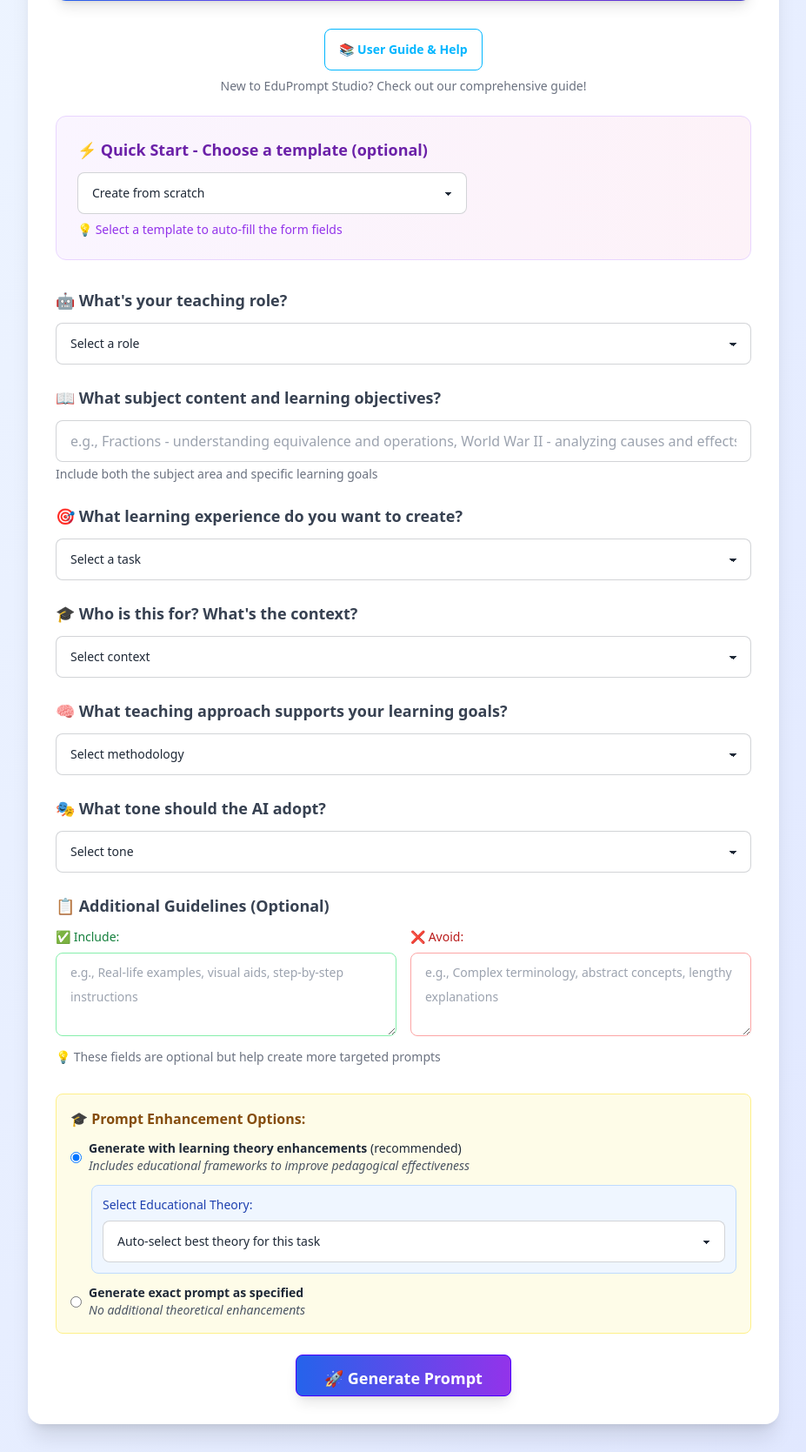
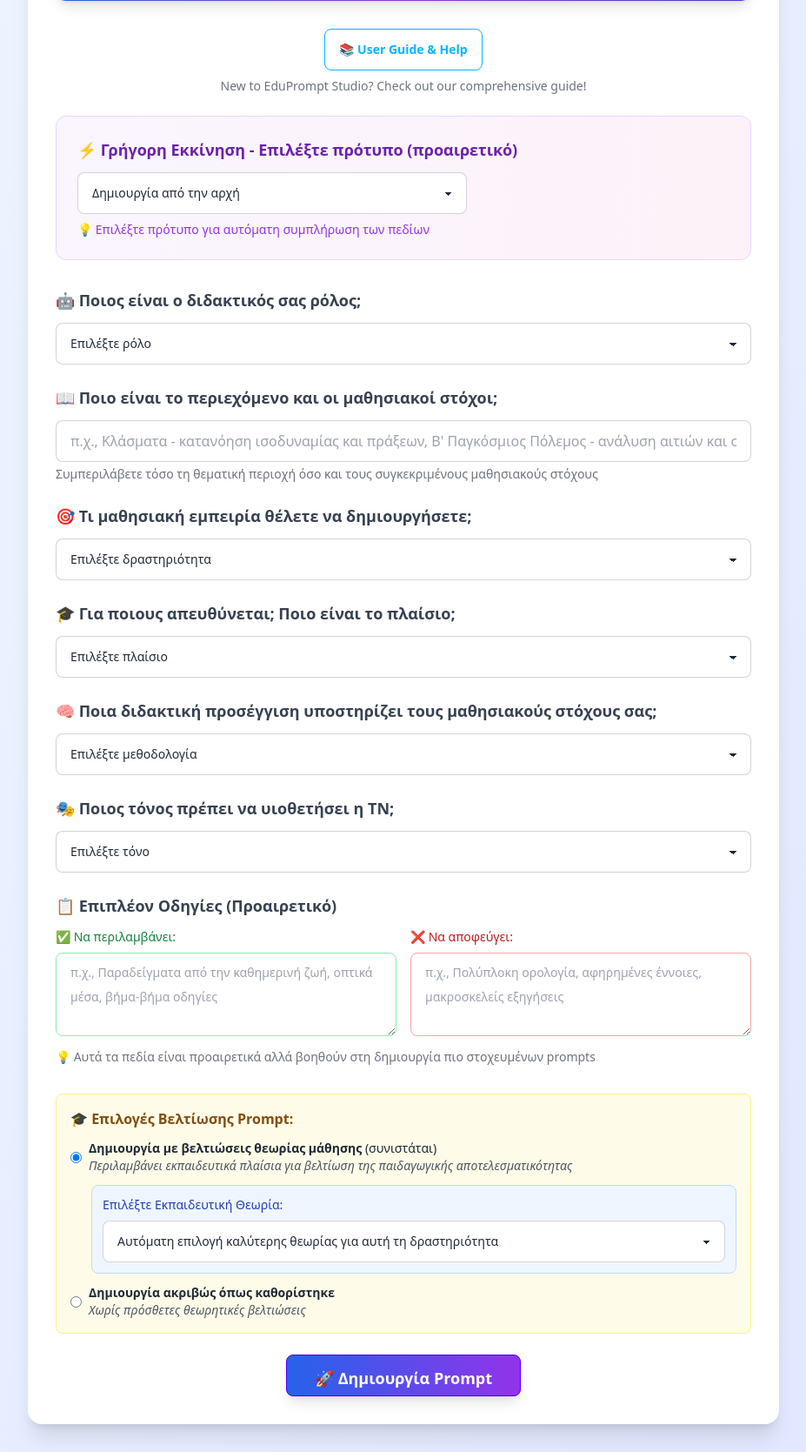
Before and after one commit to dourvas/eduprompt-studio, a Django app: template generator/templates/generator/index.html in a window 1280 px wide. Shown: the part 371-2040 px from the top of the page at 87% size, without its empty margins (176-1103 px from the left). Run offline with Django 5.2, Linux system fonts and the light colour scheme; the template is opened without the code that fills it, so the values that code supplies are empty; some libraries are stand-ins or nearby versions.

Commit message:
Translate form to Greek - Μετάφραση φόρμας στα ελληνικά

```diff
--- a/generator/templates/generator/index.html
+++ b/generator/templates/generator/index.html
@@ -89,357 +89,186 @@
 
 
 
-        <!-- QUICK START TEMPLATES -->
-
         <div class="mb-8 p-6 bg-gradient-to-r from-purple-50 to-pink-50 rounded-xl border border-purple-200">
-
   <label for="template" class="block text-lg font-semibold mb-3 text-purple-800">
-
-            ⚡ Quick Start - Choose a template (optional)
-
+    ⚡ Γρήγορη Εκκίνηση - Επιλέξτε πρότυπο (προαιρετικό)
   </label>
-
   <select id="template" name="template" class="select select-bordered w-full max-w-md bg-white">
-
-            <option value="">Create from scratch</option>
-
-            <optgroup label="📚 Lesson Planning">
-
-              <option value="lesson_plan">Complete Lesson Plan</option>
-
-              <option value="warm_up">Warm-up Activities</option>
-
-              <option value="lesson_intro">Introduction to New Topic</option>
-
+    <option value="">Δημιουργία από την αρχή</option>
+    <optgroup label="📚 Σχεδιασμός Μαθήματος">
+      <option value="lesson_plan">Πλήρες Σχέδιο Μαθήματος</option>
+      <option value="warm_up">Δραστηριότητες Προθέρμανσης</option>
+      <option value="lesson_intro">Εισαγωγή σε Νέο Θέμα</option>
     </optgroup>
-
-            <optgroup label="🤔 Critical Thinking">
-
-              <option value="critical_questions">Critical Thinking Questions</option>
-
-              <option value="problem_solving">Problem-Solving Activities</option>
-
-              <option value="debates">Discussions & Debates</option>
-
+    <optgroup label="🤔 Κριτική Σκέψη">
+      <option value="critical_questions">Ερωτήσεις Κριτικής Σκέψης</option>
+      <option value="problem_solving">Δραστηριότητες Επίλυσης Προβλημάτων</option>
+      <option value="debates">Συζητήσεις & Διαλογικές Συζητήσεις</option>
     </optgroup>
-
-            <optgroup label="📝 Practice & Activities">
-
-              <option value="practice_exercises">Practice Exercises</option>
-
-              <option value="group_activities">Group Activities</option>
-
-              <option value="creative_writing">Creative Writing Prompts</option>
-
+    <optgroup label="📝 Εξάσκηση & Δραστηριότητες">
+      <option value="practice_exercises">Ασκήσεις Εξάσκησης</option>
+      <option value="group_activities">Ομαδικές Δραστηριότητες</option>
+      <option value="creative_writing">Δημιουργική Γραφή</option>
     </optgroup>
-
-            <optgroup label="🎯 Assessment">
-
-              <option value="quiz_assessment">Quiz & Assessment</option>
-
-              <option value="rubrics">Create Rubrics</option>
-
-              <option value="feedback">Provide Feedback</option>
-
+    <optgroup label="🎯 Αξιολόγηση">
+      <option value="quiz_assessment">Κουίζ & Αξιολόγηση</option>
+      <option value="rubrics">Δημιουργία Κριτηρίων Αξιολόγησης (Rubrics)</option>
+      <option value="feedback">Παροχή Ανατροφοδότησης</option>
     </optgroup>
-
-            <optgroup label="🌟 Differentiation">
-
-              <option value="differentiated">Differentiated Activities</option>
-
-              <option value="special_needs">Special Educational Needs</option>
-
-              <option value="revision">Revision Activities</option>
-
+    <optgroup label="🌟 Διαφοροποίηση">
+      <option value="differentiated">Διαφοροποιημένες Δραστηριότητες</option>
+      <option value="special_needs">Ειδικές Εκπαιδευτικές Ανάγκες</option>
+      <option value="revision">Δραστηριότητες Επανάληψης</option>
     </optgroup>
-
   </select>
-
-          <p class="text-sm text-purple-600 mt-2">💡 Select a template to auto-fill the form fields</p>
-
-        </div>
-
-
+  <p class="text-sm text-purple-600 mt-2">💡 Επιλέξτε πρότυπο για αυτόματη συμπλήρωση των πεδίων</p>
+</div>
 
 <!-- ROLE -->
-
 <div class="mb-6">
-
   <label for="role" class="block text-lg font-semibold mb-3 text-gray-700">
-
-            🤖 What's your teaching role?
-
+    🤖 Ποιος είναι ο διδακτικός σας ρόλος;
   </label>
-
   <div class="flex flex-col sm:flex-row gap-3">
-
     <select id="role" name="role" class="select select-bordered flex-1">
-
-              <option value="">Select a role</option>
-
-              <optgroup label="Education Levels">
-
+      <option value="">Επιλέξτε ρόλο</option>
+      <optgroup label="Εκπαιδευτικές Βαθμίδες">
         <option>Kindergarten teacher</option>
-
         <option>Elementary school teacher</option>
-
         <option>Middle school teacher</option>
-
         <option>High school teacher</option>
-
         <option>Special education teacher</option>
-
         <option>Language instructor</option>
-
       </optgroup>
-
-              <optgroup label="Subject Specialists">
-
+      <optgroup label="Ειδικότητες Μαθημάτων">
         <option>Math teacher</option>
-
         <option>Science teacher</option>
-
         <option>History teacher</option>
-
         <option>Literature teacher</option>
-
         <option>Art teacher</option>
-
         <option>PE teacher</option>
-
       </optgroup>
-
-              <optgroup label="Other Roles">
-
+      <optgroup label="Άλλοι Ρόλοι">
         <option>Tutor</option>
-
         <option>Parent explaining to child</option>
-
         <option>Educational consultant</option>
-
         <option>Other</option>
-
       </optgroup>
-
     </select>
-
     <input id="roleOther" name="roleOther" type="text"
-
-              placeholder="Please specify..."
-
+      placeholder="Παρακαλώ διευκρινίστε..."
       class="input input-bordered flex-1 hidden" />
-
-          </div>
-
-        </div>
-
-
+  </div>
+</div>
 
 <!-- SUBJECT/TOPIC -->
-
 <div class="mb-6">
-
   <label for="subject" class="block text-lg font-semibold mb-3 text-gray-700">
-
-            📖 What subject content and learning objectives?
-
+    📖 Ποιο είναι το περιεχόμενο και οι μαθησιακοί στόχοι;
   </label>
-
   <input id="subject" name="subject" type="text"
-
-            placeholder="e.g., Fractions - understanding equivalence and operations, World War II - analyzing causes and effects"
-
+    placeholder="π.χ., Κλάσματα - κατανόηση ισοδυναμίας και πράξεων, Β' Παγκόσμιος Πόλεμος - ανάλυση αιτιών και συνεπειών"
     class="input input-bordered w-full"
-
     required />
-
-            <p class="text-sm text-gray-500 mt-1">Include both the subject area and specific learning goals</p>
-
-        </div>
-
-
+    <p class="text-sm text-gray-500 mt-1">Συμπεριλάβετε τόσο τη θεματική περιοχή όσο και τους συγκεκριμένους μαθησιακούς στόχους</p>
+</div>
 
 <!-- TASK -->
-
 <div class="mb-6">
-
   <label for="task" class="block text-lg font-semibold mb-3 text-gray-700">
-
-            🎯 What learning experience do you want to create?
-
+    🎯 Τι μαθησιακή εμπειρία θέλετε να δημιουργήσετε;
   </label>
-
   <div class="flex flex-col sm:flex-row gap-3">
-
     <select id="task" name="task" class="select select-bordered flex-1">
-
-              <option value="">Select a task</option>
-
-              <optgroup label="Technology-Enhanced Content Creation">
-
+      <option value="">Επιλέξτε δραστηριότητα</option>
+      <optgroup label="Δημιουργία Περιεχομένου με Τεχνολογία">
         <option>Create a complete lesson plan with objectives</option>
-
         <option>Generate practice exercises with answers</option>
-
         <option>Design a quiz or assessment</option>
-
         <option>Create a project rubric</option>
-
         <option>Create vocabulary activities</option>
-
         <option>Provide feedback on student work</option>
-
       </optgroup>
-
-              <optgroup label="Technology-Enhanced Pedagogy">
-
+      <optgroup label="Παιδαγωγική με Τεχνολογία">
         <option>Design a warm-up activity</option>
-
         <option>Create an introduction to new topic</option>
-
         <option>Create gamified learning activities</option>
-
         <option>Design hands-on experiments</option>
-
         <option>Create storytelling activities</option>
-
         <option>Design real-world applications</option>
-
       </optgroup>
-
-              <optgroup label="Comprehensive Learning Design">
-
+      <optgroup label="Ολοκληρωμένος Σχεδιασμός Μάθησης">
         <option>Create critical thinking questions</option>
-
         <option>Design problem-solving scenarios</option>
-
         <option>Generate debate topics and arguments</option>
-
         <option>Create case studies for analysis</option>
-
         <option>Design differentiated activities</option>
-
         <option>Create activities for multiple intelligences</option>
-
         <option>Adapt content for special needs</option>
-
         <option>Generate extension activities</option>
-
         <option>Create revision activities</option>
-
         <option>Generate creative writing prompts</option>
-
       </optgroup>
-
-              <optgroup label="Other">
-
+      <optgroup label="Άλλο">
         <option>Other</option>
-
       </optgroup>
-
     </select>
-
     <input id="taskOther" name="taskOther" type="text"
-
-              placeholder="Please specify..."
-
+      placeholder="Παρακαλώ διευκρινίστε..."
       class="input input-bordered flex-1 hidden" />
-
-          </div>
-
-        </div>
-
-
+  </div>
+</div>
 
 <!-- CONTEXT -->
-
 <div class="mb-6">
-
   <label for="context" class="block text-lg font-semibold mb-3 text-gray-700">
-
-            🎓 Who is this for? What's the context?
-
+    🎓 Για ποιους απευθύνεται; Ποιο είναι το πλαίσιο;
   </label>
-
   <div class="flex flex-col sm:flex-row gap-3">
-
     <select id="context" name="context" class="select select-bordered flex-1" required>
-
-              <option value="">Select context</option>
-
-              <optgroup label="Age Groups">
-
+      <option value="">Επιλέξτε πλαίσιο</option>
+      <optgroup label="Ηλικιακές Ομάδες">
         <option>Preschool (ages 3-5)</option>
-
         <option>Primary students (ages 6-11)</option>
-
         <option>Lower secondary (ages 12-14)</option>
-
         <option>Upper secondary (ages 15-18)</option>
-
         <option>Adult learners</option>
-
       </optgroup>
-
-              <optgroup label="Learning Environments">
-
+      <optgroup label="Μαθησιακά Περιβάλλοντα">
         <option>Traditional classroom</option>
-
         <option>Online/remote learning</option>
-
         <option>Hybrid classroom</option>
-
         <option>Homeschool setting</option>
-
         <option>After-school program</option>
-
       </optgroup>
-
-              <optgroup label="Special Considerations">
-
+      <optgroup label="Ειδικές Περιπτώσεις">
         <option>Mixed-ability classroom</option>
-
         <option>ESL/EFL learners</option>
-
         <option>Students with learning difficulties</option>
-
         <option>Gifted students</option>
-
         <option>Students preparing for exams</option>
-
       </optgroup>
-
-              <optgroup label="Other">
-
+      <optgroup label="Άλλο">
         <option>Other</option>
-
       </optgroup>
-
     </select>
-
     <input id="contextOther" name="contextOther" type="text"
-
-              placeholder="Please specify..."
-
+      placeholder="Παρακαλώ διευκρινίστε..."
       class="input input-bordered flex-1 hidden" />
-
-          </div>
-
-        </div>
-
-
-
-      <!-- METHODOLOGY - Enhanced version με research-based suggestions -->
+  </div>
+</div>
+
+<!-- METHODOLOGY -->
 <div class="mb-6">
   <label for="methodology" class="block text-lg font-semibold mb-3 text-gray-700">
-    🧠 What teaching approach supports your learning goals?
+    🧠 Ποια διδακτική προσέγγιση υποστηρίζει τους μαθησιακούς στόχους σας;
   </label>
 
   <div class="flex flex-col sm:flex-row gap-3">
     <select id="methodology" name="methodology" class="select select-bordered flex-1">
-      <option value="">Select methodology</option>
-
-      <optgroup label="Traditional Pedagogical Methods">
+      <option value="">Επιλέξτε μεθοδολογία</option>
+
+      <optgroup label="Παραδοσιακές Παιδαγωγικές Μέθοδοι">
         <option>Direct Instruction</option>
         <option>Inquiry-based Learning</option>
         <option>Problem-based Learning</option>
@@ -449,7 +278,7 @@
         <option>Assessment-focused approaches</option>
       </optgroup>
 
-      <optgroup label="Technology-Enhanced Methods">
+      <optgroup label="Μέθοδοι με Ενσωμάτωση Τεχνολογίας">
         <option>Technology-supported Direct Instruction</option>
         <option>Digital Inquiry Learning</option>
         <option>Technology-enhanced Problem Solving</option>
@@ -459,28 +288,28 @@
         <option>Technology-enhanced Assessment</option>
       </optgroup>
 
-      <optgroup label="Other">
+      <optgroup label="Άλλο">
         <option>Other</option>
       </optgroup>
     </select>
 
     <input id="methodologyOther" name="methodologyOther" type="text"
-      placeholder="Please specify..."
+      placeholder="Παρακαλώ διευκρινίστε..."
       class="input input-bordered flex-1 hidden" />
   </div>
 
-  <!-- Research-Based Suggestion Display -->
+  <!-- Πρόταση Βασισμένη σε Έρευνα -->
   <div id="methodology_suggestion" class="mt-3 p-3 bg-blue-50 rounded-lg border border-blue-200 hidden">
     <div class="flex items-start space-x-2">
       <div class="text-blue-600 mt-0.5 flex-shrink-0">💡</div>
       <div class="min-w-0 flex-1">
-        <div class="text-sm font-medium text-blue-800 mb-1">Research-Based Suggestion:</div>
+        <div class="text-sm font-medium text-blue-800 mb-1">Πρόταση Βασισμένη σε Έρευνα:</div>
         <div id="suggestion_content" class="text-sm text-blue-700 leading-relaxed mb-2"></div>
         <div class="text-xs text-blue-600 italic" id="suggestion_citation"></div>
 
-        <!-- Alternative Options -->
+        <!-- Εναλλακτικές Επιλογές -->
         <div class="mt-3 pt-2 border-t border-blue-200">
-          <div class="text-xs font-medium text-blue-800 mb-2">Alternative approaches you might consider:</div>
+          <div class="text-xs font-medium text-blue-800 mb-2">Εναλλακτικές προσεγγίσεις που μπορείτε να εξετάσετε:</div>
           <div id="alternative_options" class="flex flex-wrap gap-2"></div>
         </div>
       </div>
@@ -488,166 +317,107 @@
   </div>
 </div>
 
-
 <!-- TONE -->
-
 <div class="mb-6">
-
   <label for="tone" class="block text-lg font-semibold mb-3 text-gray-700">
-
-            🎭 What tone should the AI adopt?
-
+    🎭 Ποιος τόνος πρέπει να υιοθετήσει η ΤΝ;
   </label>
-
   <div class="flex flex-col sm:flex-row gap-3">
-
     <select id="tone" name="tone" class="select select-bordered flex-1">
-
-              <option value="">Select tone</option>
-
-              <optgroup label="Supportive">
-
+      <option value="">Επιλέξτε τόνο</option>
+      <optgroup label="Υποστηρικτικός">
         <option>Encouraging and supportive</option>
-
         <option>Patient and gentle</option>
-
         <option>Motivational and inspiring</option>
-
         <option>Nurturing and caring</option>
-
       </optgroup>
-
-              <optgroup label="Engaging">
-
+      <optgroup label="Ελκυστικός">
         <option>Friendly and conversational</option>
-
         <option>Humorous and playful</option>
-
         <option>Enthusiastic and energetic</option>
-
         <option>Curious and exploratory</option>
-
       </optgroup>
-
-              <optgroup label="Professional">
-
+      <optgroup label="Επαγγελματικός">
         <option>Academic and precise</option>
-
         <option>Neutral and objective</option>
-
         <option>Formal and structured</option>
-
         <option>Clear and direct</option>
-
       </optgroup>
-
-              <optgroup label="Casual">
-
+      <optgroup label="Χαλαρός">
         <option>Informal and casual</option>
-
         <option>Relaxed and approachable</option>
-
         <option>Other</option>
-
       </optgroup>
-
     </select>
-
     <input id="toneOther" name="toneOther" type="text"
-
-              placeholder="Please specify..."
-
+      placeholder="Παρακαλώ διευκρινίστε..."
       class="input input-bordered flex-1 hidden" />
-
-          </div>
-
-        </div>
-
-
+  </div>
+</div>
 
 <!-- EXAMPLES / EXCLUSIONS -->
-
 <div class="mb-8">
-
   <label for="examples" class="block text-lg font-semibold mb-3 text-gray-700">
-
-            📋 Additional Guidelines (Optional)
-
+    📋 Επιπλέον Οδηγίες (Προαιρετικό)
   </label>
-
   <div class="grid md:grid-cols-2 gap-4">
-
     <div>
-
-              <label class="block text-sm font-medium mb-2 text-green-700">✅ Include:</label>
-
+      <label class="block text-sm font-medium mb-2 text-green-700">✅ Να περιλαμβάνει:</label>
       <textarea id="include" name="include"
-
-                placeholder="e.g., Real-life examples, visual aids, step-by-step instructions"
-
+        placeholder="π.χ., Παραδείγματα από την καθημερινή ζωή, οπτικά μέσα, βήμα-βήμα οδηγίες"
         class="textarea textarea-bordered w-full h-24 border-green-300 focus:border-green-500"></textarea>
-
-            </div>
-
+    </div>
     <div>
-
-              <label class="block text-sm font-medium mb-2 text-red-700">❌ Avoid:</label>
-
+      <label class="block text-sm font-medium mb-2 text-red-700">❌ Να αποφεύγει:</label>
       <textarea id="exclude" name="exclude"
-
-                placeholder="e.g., Complex terminology, abstract concepts, lengthy explanations"
-
+        placeholder="π.χ., Πολύπλοκη ορολογία, αφηρημένες έννοιες, μακροσκελείς εξηγήσεις"
         class="textarea textarea-bordered w-full h-24 border-red-300 focus:border-red-500"></textarea>
-
-            </div>
-
-          </div>
-
-          <p class="text-sm text-gray-500 mt-2">💡 These fields are optional but help create more targeted prompts</p>
-
-        </div>
-
-        <!-- ENHANCEMENT OPTIONS - Αντικαταστήστε το υπάρχον section -->
+    </div>
+  </div>
+  <p class="text-sm text-gray-500 mt-2">💡 Αυτά τα πεδία είναι προαιρετικά αλλά βοηθούν στη δημιουργία πιο στοχευμένων prompts</p>
+</div>
+
+<!-- ENHANCEMENT OPTIONS -->
 <div class="mb-6 p-4 bg-yellow-50 rounded-lg border border-yellow-200">
-  <h4 class="font-semibold text-yellow-800 mb-3">🎓 Prompt Enhancement Options:</h4>
+  <h4 class="font-semibold text-yellow-800 mb-3">🎓 Επιλογές Βελτίωσης Prompt:</h4>
   <div class="space-y-3">
     <label class="flex items-center">
       <input type="radio" name="enhancement" value="enhanced" class="mr-2" checked>
       <span class="text-sm">
-        <strong>Generate with learning theory enhancements</strong> (recommended)
-        <br><em class="text-gray-600">Includes educational frameworks to improve pedagogical effectiveness</em>
+        <strong>Δημιουργία με βελτιώσεις θεωρίας μάθησης</strong> (συνιστάται)
+        <br><em class="text-gray-600">Περιλαμβάνει εκπαιδευτικά πλαίσια για βελτίωση της παιδαγωγικής αποτελεσματικότητας</em>
       </span>
     </label>
 
-    <!-- Theory Selection - Shows when Enhanced is selected -->
+    <!-- Επιλογή Θεωρίας - Εμφανίζεται όταν επιλεγεί το Enhanced -->
     <div id="theory_selection_section" class="ml-6 mt-3 p-3 bg-blue-50 rounded-lg border border-blue-200">
-      <label class="block text-sm font-medium text-blue-800 mb-2">Select Educational Theory:</label>
+      <label class="block text-sm font-medium text-blue-800 mb-2">Επιλέξτε Εκπαιδευτική Θεωρία:</label>
 
       <div class="space-y-3">
-        <!-- Theory Dropdown -->
+        <!-- Αναπτυσσόμενο Μενού Θεωριών -->
         <select id="theory_enhancement" name="theory_enhancement" class="select select-bordered w-full bg-white text-sm">
-          <option value="">Auto-select best theory for this task</option>
-          <option value="blooms">Bloom's Taxonomy - Cognitive Progression</option>
-          <option value="udl">UDL Principles - Inclusive Design</option>
-          <option value="tpack">TPACK Framework - Technology Integration</option>
-          <option value="constructivist">Constructivist Learning - Active Discovery</option>
-          <option value="social_learning">Social Learning Theory - Peer Collaboration</option>
-          <option value="scaffolding">Scaffolding - Gradual Support</option>
-          <option value="differentiation">Differentiated Instruction - Individual Pathways</option>
+          <option value="">Αυτόματη επιλογή καλύτερης θεωρίας για αυτή τη δραστηριότητα</option>
+          <option value="blooms">Ταξινομία Bloom (Bloom's Taxonomy) - Γνωστική Εξέλιξη</option>
+          <option value="udl">Αρχές UDL (Universal Design for Learning) - Συμπεριληπτικός Σχεδιασμός</option>
+          <option value="tpack">Πλαίσιο TPACK - Ενσωμάτωση Τεχνολογίας</option>
+          <option value="constructivist">Εποικοδομιστική Μάθηση (Constructivist Learning) - Ενεργή Ανακάλυψη</option>
+          <option value="social_learning">Θεωρία Κοινωνικής Μάθησης (Social Learning Theory) - Συνεργασία με Συνομηλίκους</option>
+          <option value="scaffolding">Σκαλωσιά (Scaffolding) - Σταδιακή Υποστήριξη</option>
+          <option value="differentiation">Διαφοροποιημένη Διδασκαλία (Differentiated Instruction) - Εξατομικευμένες Διαδρομές</option>
         </select>
 
-        <!-- Smart Recommendation Display -->
+        <!-- Έξυπνη Εμφάνιση Σύστασης -->
         <div id="theory_recommendation" class="bg-green-50 p-3 rounded-lg border border-green-300 hidden">
           <div class="flex items-start space-x-2">
             <div class="text-green-600 mt-0.5 flex-shrink-0">💡</div>
             <div class="min-w-0 flex-1">
-              <div class="text-sm font-medium text-green-800 mb-1">System Recommendation:</div>
+              <div class="text-sm font-medium text-green-800 mb-1">Σύσταση Συστήματος:</div>
               <div id="recommendation_text" class="text-sm text-green-700 leading-relaxed"></div>
             </div>
           </div>
         </div>
 
-        <!-- Theory Information Display -->
+        <!-- Εμφάνιση Πληροφοριών Θεωρίας -->
         <div id="theory_info" class="bg-gray-50 p-3 rounded-lg border border-gray-200 hidden">
           <div class="text-sm">
             <div class="font-medium text-gray-800 mb-1" id="theory_title"></div>
@@ -660,25 +430,19 @@
     <label class="flex items-center">
       <input type="radio" name="enhancement" value="basic" class="mr-2">
       <span class="text-sm">
-        <strong>Generate exact prompt as specified</strong>
-        <br><em class="text-gray-600">No additional theoretical enhancements</em>
+        <strong>Δημιουργία ακριβώς όπως καθορίστηκε</strong>
+        <br><em class="text-gray-600">Χωρίς πρόσθετες θεωρητικές βελτιώσεις</em>
       </span>
     </label>
   </div>
 </div>
 
 <!-- SUBMIT BUTTON -->
-
 <div class="text-center">
-
   <button type="button" id="generateBtn" onclick="generateWithGemini()"
-
           class="btn btn-primary text-white px-8 py-3 rounded-lg bg-gradient-to-r from-blue-600 to-purple-600 hover:from-blue-700 hover:to-purple-700 text-lg font-semibold shadow-lg hover:shadow-xl transform hover:scale-105 transition-all duration-200">
-
-            🚀 Generate Prompt
-
+    🚀 Δημιουργία Prompt
   </button>
-
 </div>
 
 
```
Lines whose indentation alone changed are shown as unchanged.
